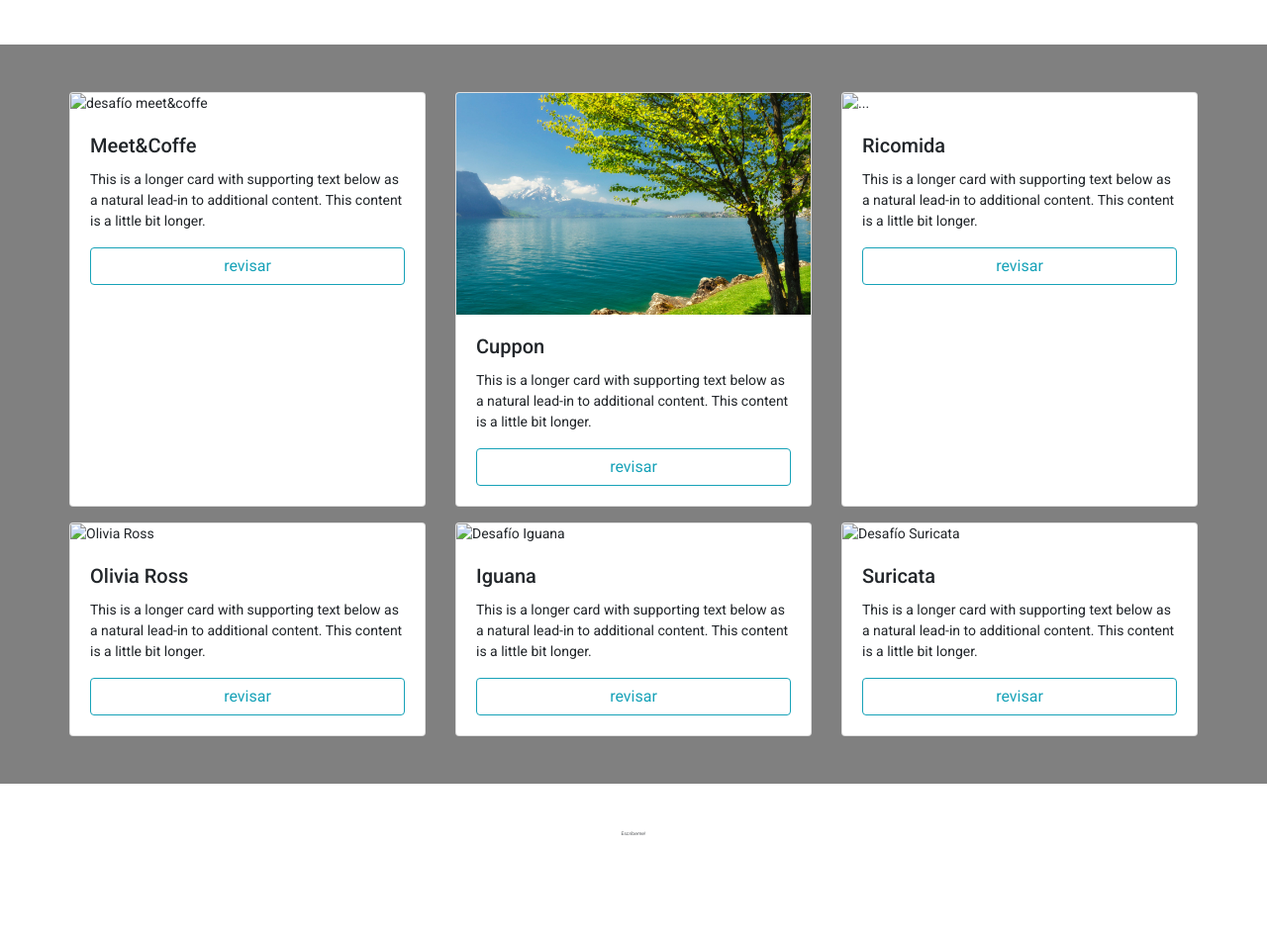
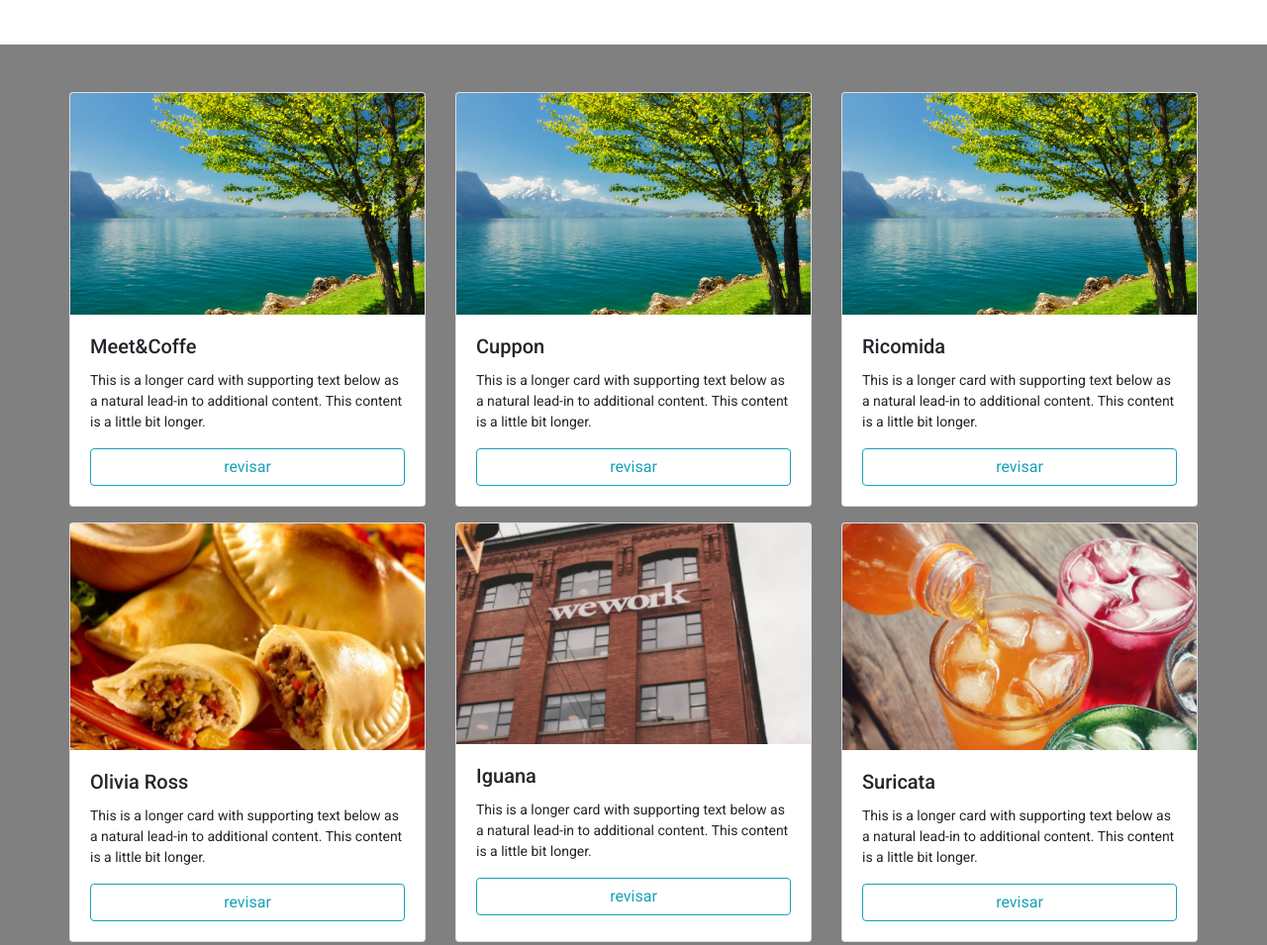
Before and after one commit to lopezbazaul/1_desafio_jimena-lopez-b, a plain HTML site: page index.html in a window 1280 px wide. Shown: the part 914-1869 px from the top of the page at 99% size. Drawn offline with nearby package versions, Linux system fonts and the light colour scheme; a script that the page names is missing.

Commit message:
html imagenes

```diff
--- a/index.html
+++ b/index.html
@@ -106,7 +106,7 @@
               <div class="row trabajos">
                 <div class="card-deck">
                   <div class="card">
-                    <img src="assets/img/trabajo_1A.jpg" class="card-img-top" alt="desafío meet&coffe">
+                    <img src="assets/img/trabajo_1.jpg" class="card-img-top" alt="desafío meet&coffe">
                     <div class="card-body">
                       <h5 class="card-title">Meet&Coffe</h5>
                       <p class="card-text">This is a longer card with supporting text below as a natural lead-in to additional content. This content is a little bit longer.</p>
@@ -127,7 +127,7 @@
                                   </button>
                                 </div>
                                 <div class="modal-body ">
-                                  <img class="img_ejem" src="assets/img/trabajo_1A.jpg" alt="">
+                                  <img class="img_ejem" src="assets/img/trabajo_1.jpg" alt="">
                                 </div>
                                 <div class="modal-footer">
                                   <!-- <button type="button" class="btn btn-secondary" data-dismiss="modal">Close</button> -->
@@ -160,7 +160,7 @@
                                   </button>
                                 </div>
                                 <div class="modal-body ">
-                                  <img class="img_ejem" src="assets/img/trabajo_2" alt="">
+                                  <img class="img_ejem" src="assets/img/trabajo_2.jpg" alt="">
                                 </div>
                                 <div class="modal-footer">
                                   <!-- <button type="button" class="btn btn-secondary" data-dismiss="modal">Close</button> -->
@@ -172,7 +172,7 @@
                     </div>
                   </div>
                   <div class="card">
-                    <img src="assets/img/trabajo_2A.jpg" class="card-img-top" alt="...">
+                    <img src="assets/img/trabajo_3.jpg" class="card-img-top" alt="...">
                     <div class="card-body">
                       <h5 class="card-title">Ricomida</h5>
                       <p class="card-text">This is a longer card with supporting text below as a natural lead-in to additional content. This content is a little bit longer.</p>
@@ -193,7 +193,7 @@
                                   </button>
                                 </div>
                                 <div class="modal-body ">
-                                  <img class="img_ejem" src="assets/img/trabajo_2A" alt="Ricomida">
+                                  <img class="img_ejem" src="assets/img/trabajo_3.jpg" alt="Ricomida">
                                 </div>
                                 <div class="modal-footer">
                                   <!-- <button type="button" class="btn btn-secondary" data-dismiss="modal">Close</button> -->
@@ -212,7 +212,7 @@
               <div class="row trabajos">
                 <div class="card-deck">
                   <div class="card">
-                    <img src="assets/img/trabajo_3A.jpg" class="card-img-top" alt="Olivia Ross">
+                    <img src="assets/img/trabajo_b.jpg" class="card-img-top" alt="Olivia Ross">
                     <div class="card-body">
                       <h5 class="card-title">Olivia Ross</h5>
                       <p class="card-text">This is a longer card with supporting text below as a natural lead-in to additional content. This content is a little bit longer.</p>
@@ -233,7 +233,7 @@
                                   </button>
                                 </div>
                                 <div class="modal-body ">
-                                  <img class="img_ejem" src="assets/img/trabajo_3A.jpg" alt="">
+                                  <img class="img_ejem" src="assets/img/trabajo_b.jpg" alt="">
                                 </div>
                                 <div class="modal-footer">
                                   <!-- <button type="button" class="btn btn-secondary" data-dismiss="modal">Close</button> -->
@@ -245,7 +245,7 @@
                     </div>
                   </div>
                   <div class="card">
-                    <img src="assets/img/trabajo_5.jpg" class="card-img-top" alt="Desafío Iguana">
+                    <img src="assets/img/trabajo_c.jpg" class="card-img-top" alt="Desafío Iguana">
                     <div class="card-body">
                       <h5 class="card-title">Iguana</h5>
                       <p class="card-text">This is a longer card with supporting text below as a natural lead-in to additional content. This content is a little bit longer.</p>
@@ -266,7 +266,7 @@
                                   </button>
                                 </div>
                                 <div class="modal-body ">
-                                  <img class="img_ejem" src="assets/img/trabajo_5.jpg" alt="desafío Iguana">
+                                  <img class="img_ejem" src="assets/img/trabajo_c.jpg" alt="desafío Iguana">
                                 </div>
                                 <div class="modal-footer">
                                   <!-- <button type="button" class="btn btn-secondary" data-dismiss="modal">Close</button> -->
@@ -278,7 +278,7 @@
                     </div>
                   </div>
                   <div class="card">
-                    <img src="assets/img/trabajo_6.jpg" class="card-img-top" alt="Desafío Suricata">
+                    <img src="assets/img/trabajo_d.jpg" class="card-img-top" alt="Desafío Suricata">
                     <div class="card-body">
                       <h5 class="card-title">Suricata</h5>
                       <p class="card-text">This is a longer card with supporting text below as a natural lead-in to additional content. This content is a little bit longer.</p>
@@ -299,7 +299,7 @@
                                   </button>
                                 </div>
                                 <div class="modal-body ">
-                                  <img class="img_ejem" src="assets/img/trabajo_6.jpg" alt="Desafío Suricata">
+                                  <img class="img_ejem" src="assets/img/trabajo_d.jpg" alt="Desafío Suricata">
                                 </div>
                                 <div class="modal-footer">
                                   <!-- <button type="button" class="btn btn-secondary" data-dismiss="modal">Close</button> -->
```
